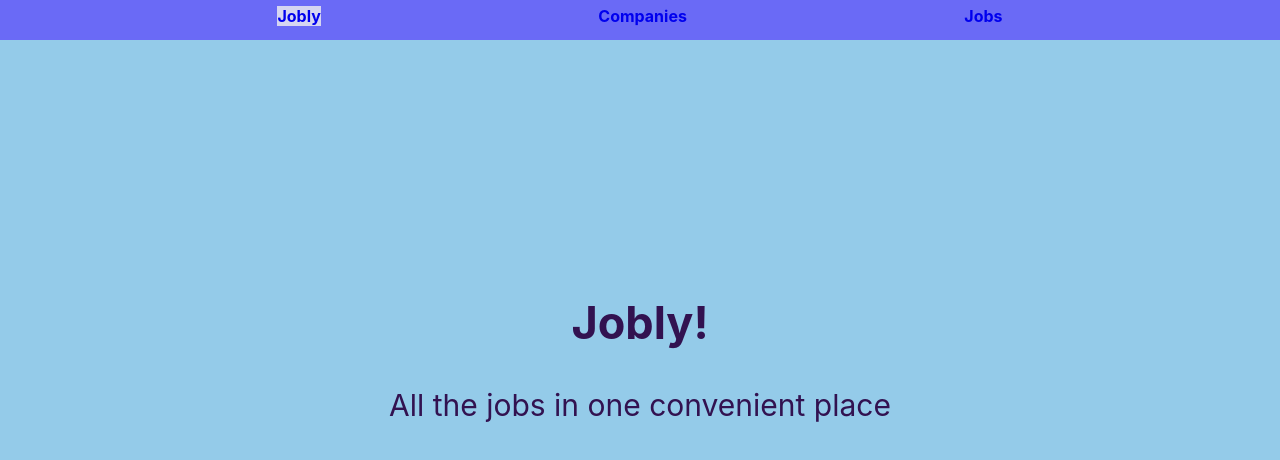
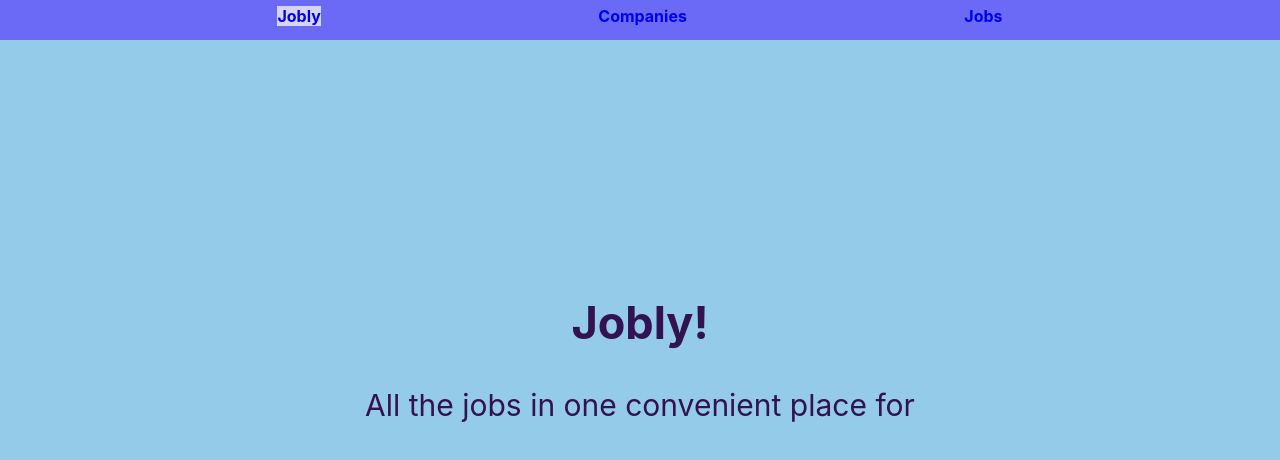
Before and after one commit to Teagan-McClintock/react-jobly, a React (Create React App) app: page / in a window 1280 px wide. Shown: the top 460 px of the page. Built offline with nearby package versions, Linux system fonts and the light colour scheme; no server answers.

Commit message:
Added loggedInUsername to context. Homepage now displays a temporary message when logged in, will update more later.

```diff
--- a/src/App.js
+++ b/src/App.js
@@ -2,12 +2,14 @@ import './App.css';
 import RoutesList from './RoutesList';
 import Navigation from './Navigation';
 import { BrowserRouter } from "react-router-dom";
+import userContext from './userContext';
+import { useState } from "react";
 
 /** App, renders Nav bar and routes
  *
  * Props: none
  *
- * state: none
+ * state: loggedInUsername, a string
  *
  * Renders:
  * App -> Navigation
@@ -15,12 +17,20 @@ import { BrowserRouter } from "react-router-dom";
  */
 
 function App() {
+  const [loggedInUsername, setLoggedInUsername] = useState(null);
+
+  function loginUser(username) {
+    setLoggedInUsername(username);
+  }
+
   return (
     <div className="App">
-      <BrowserRouter>
-        <Navigation />
-        <RoutesList />
-      </BrowserRouter>
+      <userContext.Provider value={{loggedInUsername}}>
+        <BrowserRouter>
+          <Navigation />
+          <RoutesList loginUser={loginUser}/>
+        </BrowserRouter>
+      </userContext.Provider>
     </div>
   );
 }
--- a/src/Homepage.js
+++ b/src/Homepage.js
@@ -1,4 +1,6 @@
 import "./Homepage.css";
+import { useContext } from "react";
+import userContext from "./userContext";
 
 /**
  *  Homepage shows slogan.
@@ -13,11 +15,12 @@ import "./Homepage.css";
 
 function Homepage() {
   console.log("Homepage rendered, no props");
+  const { loggedInUsername } = useContext(userContext);
 
   return (
     <div className="Homepage">
       <h2>Jobly!</h2>
-      <p>All the jobs in one convenient place</p>
+      <p>All the jobs in one convenient place for {loggedInUsername}</p>
     </div>
   );
 
--- a/src/LoginForm.js
+++ b/src/LoginForm.js
@@ -7,8 +7,7 @@ import { useState } from "react";
  *
  *  Props:
  *    - onSubmit, a callback to return user inputs to LoginPage
- *    - errors,
- *    - defaultData, initially empty strings resembling the formData
+ *    - errors, an array of string messages
  *
  *  States:
  *    formData, an object containing username & password data for user:
@@ -17,13 +16,12 @@ import { useState } from "react";
  *  Renders:
  *    LoginPage -> LoginForm
  */
-function LoginForm({ onSubmit, errors, defaultData }) {
-  console.log("LoginForm rendered, props are onSubmit, errors, defaultData");
+function LoginForm({ onSubmit, errors }) {
+  console.log("LoginForm rendered, props are onSubmit, errors");
   // console.log("onSubmit:", onSubmit);
   // console.log("WANT TO SEE errors:", errors);
-  console.log("defaultData", defaultData);
 
-  const [formData, setFormData] = useState(defaultData);
+  const [formData, setFormData] = useState({username: "", password: ""});
 
   function handleChange(evt) {
     const { name, value } = evt.target;
@@ -44,7 +42,7 @@ function LoginForm({ onSubmit, errors, defaultData }) {
   return (
     <form className="LoginForm" onSubmit={handleSubmit}>
       {errors && <p>{errors}</p>}
-      {/* {errors && errors.map(error => <p>{error}</p>)} */}
+      {/* {errors && errors.map(error => <p key={}>{error}</p>)} */}
       <label htmlFor="username">Username: </label>
       <input
         id="username"
--- a/src/LoginPage.js
+++ b/src/LoginPage.js
@@ -13,9 +13,8 @@ import { useState } from "react";
  *               'log in' user.
  *
  *  States:
- *    - isLoading, a boolean
- *    - userData, an object
- *        {username, firstname, lastname, email}
+ *    - errors: an array of error messages to be passed through when re-rendering
+ *      the input form
  *
  *  Renders:
  *    RoutesList -> LoginPage -> LoginForm
@@ -33,6 +32,7 @@ function LoginPage({ loginUser }) {
       const token = await JoblyApi.signIn(credentials);
       // console.log("RESULT", token);
       JoblyApi.token = token;
+      loginUser(credentials.username);
       navigate("/");
       //TODO: add context here when you create context:
       // loginUser(token); // or credentials.username
@@ -48,7 +48,6 @@ function LoginPage({ loginUser }) {
   return (
     <LoginForm
       onSubmit={handleSubmit}
-      defaultData={{username: "", password: ""}}
       errors={errors}
     />
     );
--- /dev/null
+++ b/src/userContext.js
@@ -0,0 +1,7 @@
+//from 1/25 lecture
+
+import { createContext } from "react";
+
+const userContext = createContext();
+
+export default userContext;
```
